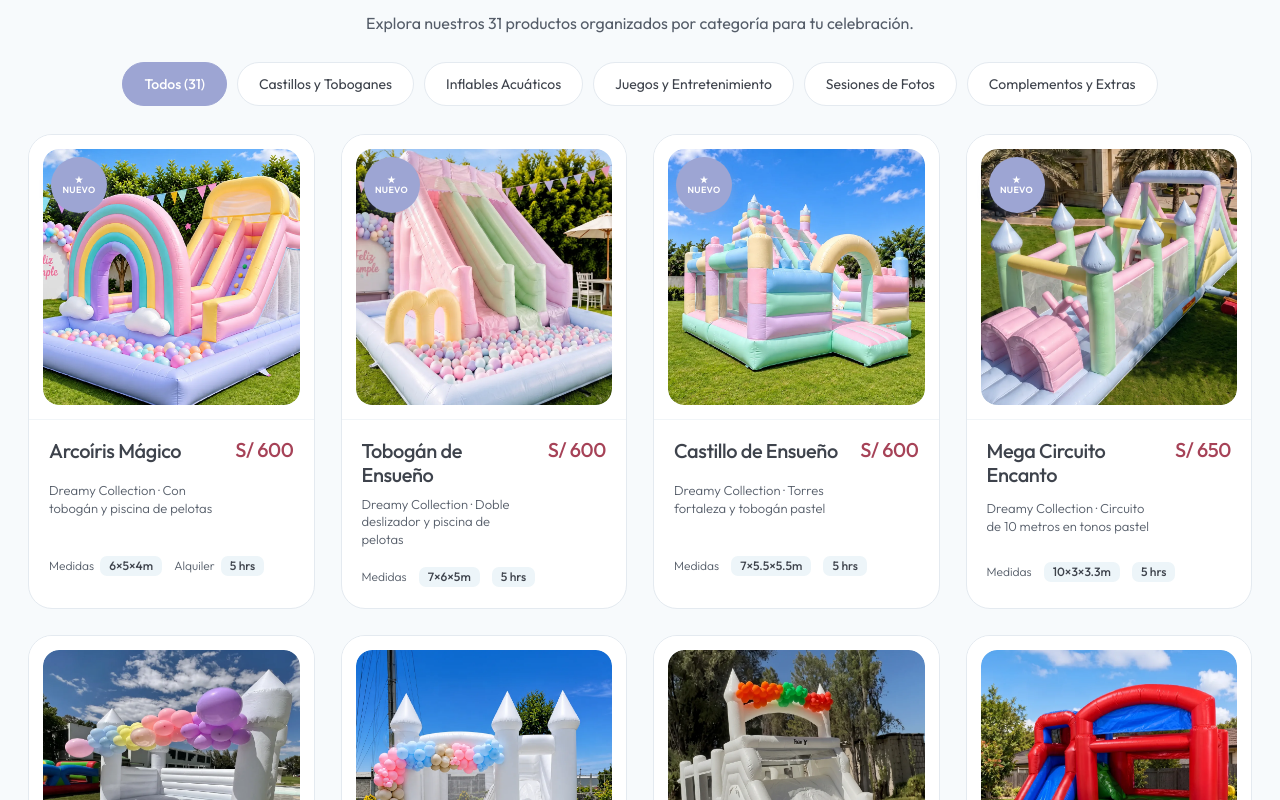
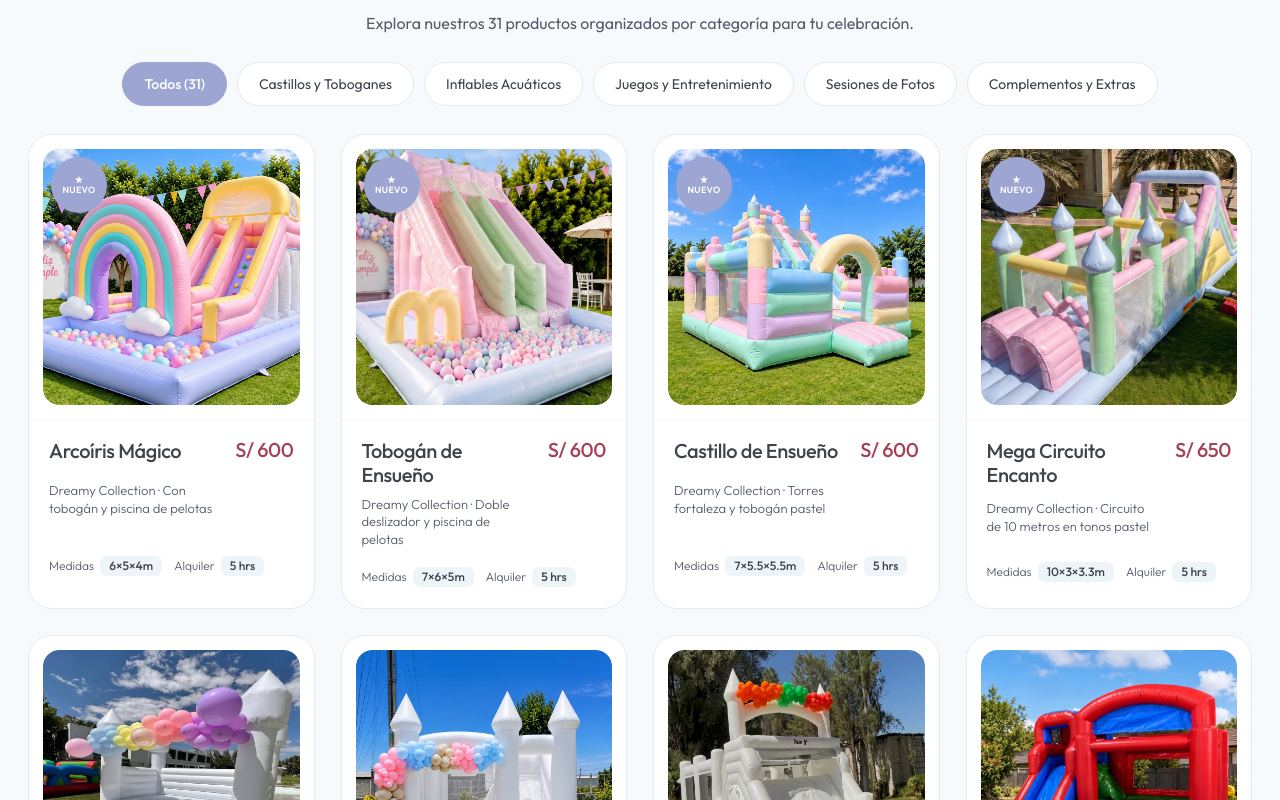
Before and after one commit to SebastianT28/diamanteazul, a Next.js app: page / in a window 1280 px wide. Shown: the part 900-1700 px from the top of the page. Built offline with nearby package versions, Linux system fonts and the light colour scheme.

Commit message:
Aplicacion de etiquetas Medidas y Alquiler (horas) en todas las tarjetas del catalogo

```diff
--- a/src/components/home/home-interactive.tsx
+++ b/src/components/home/home-interactive.tsx
@@ -518,36 +518,23 @@ export function HomeInteractive() {
                     </div>
                     <p className="hbr-catalog-card__subtitle">{pkg.subtitle}</p>
                     <div className="hbr-catalog-card__sizes">
-                      {pkg.slug === "arcoiris-magico" ? (
-                        <>
                       <span className="hbr-catalog-card__size-group">
                         <span className="hbr-catalog-card__sizes-label">
-                              Medidas
+                          {pkg.cardTagsLabel}
                         </span>
                         <span className="hbr-catalog-card__size">
-                              6×5×4m
+                          {pkg.cardTags[0]}
                         </span>
                       </span>
+                      {pkg.cardTags[1] && (
                         <span className="hbr-catalog-card__size-group">
                           <span className="hbr-catalog-card__sizes-label">
                             Alquiler
                           </span>
                           <span className="hbr-catalog-card__size">
-                              5 hrs
+                            {pkg.cardTags[1]}
                           </span>
                         </span>
-                        </>
-                      ) : (
-                        <>
-                          <span className="hbr-catalog-card__sizes-label">
-                            {pkg.cardTagsLabel}
-                          </span>
-                          {pkg.cardTags.map((tag) => (
-                            <span key={tag} className="hbr-catalog-card__size">
-                              {tag}
-                            </span>
-                          ))}
-                        </>
                       )}
                     </div>
                     <div className="hbr-catalog-card__bottom">
```
Lines whose indentation alone changed are shown as unchanged.
